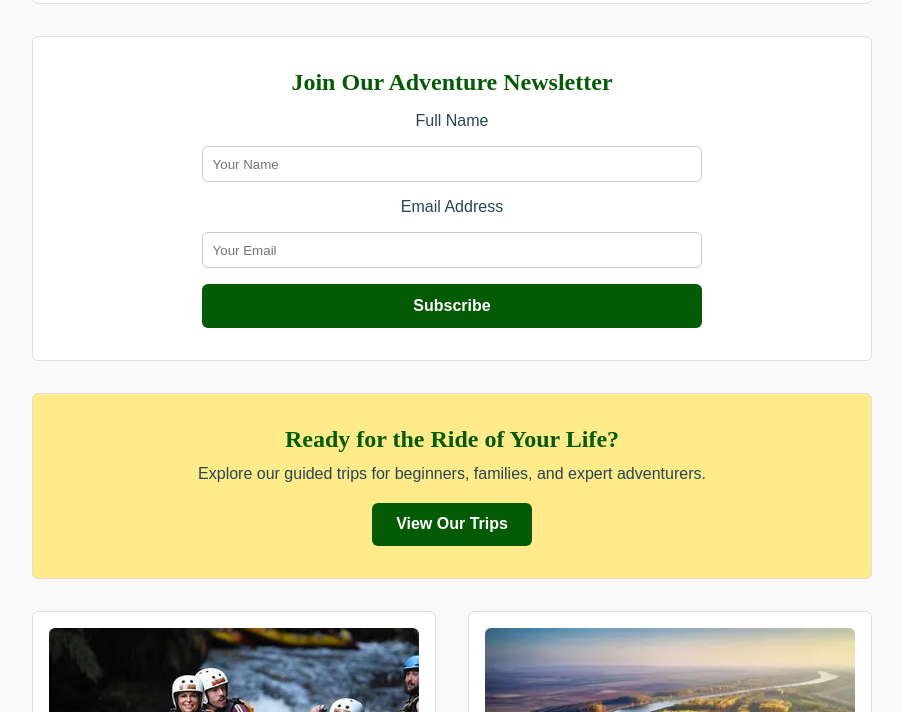
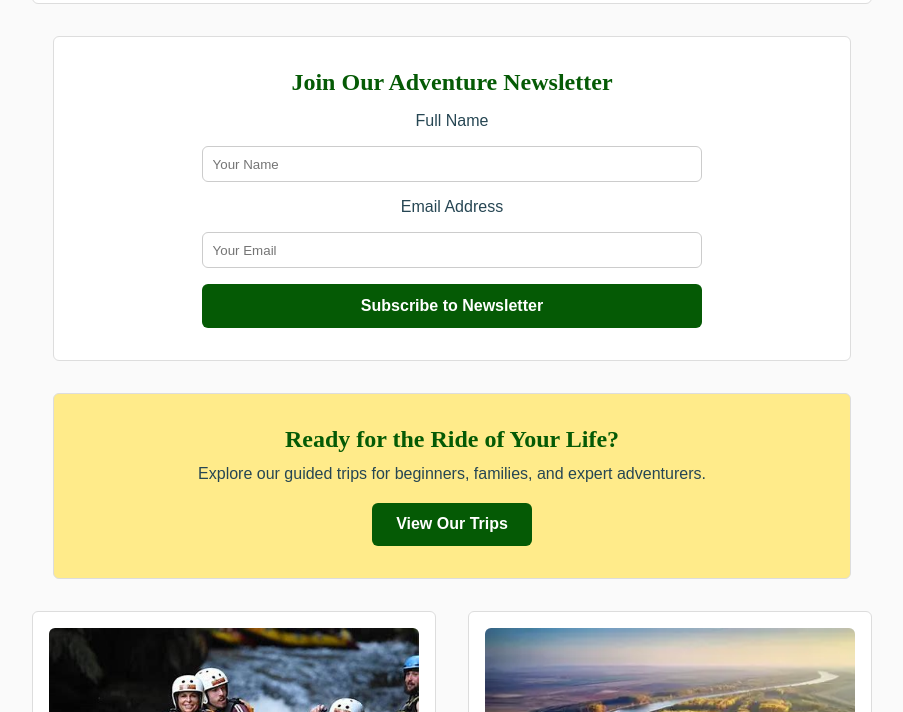
Before and after one commit to NAZBROTECH/wdd130, a plain HTML site: page wwr/index.html in a window 1280 px wide. Shown: the part 788-1500 px from the top of the page, without its empty margins (188-1091 px from the left). Drawn offline with Linux system fonts and the light colour scheme.

Commit message:
feat(home,trips): update HTML and CSS for home and trips pages
- Fixed image references and file extensions for consistency
- Improved home page hero, newsletter, CTA, and grid layout styles
- Enhanced trips page hero section, trip cards, and trips table design
- Applied consistent boxed panel styling and responsive adjustments
- Updated buttons and links for better accessibility and hover states

```diff
--- a/wwr/index.html
+++ b/wwr/index.html
@@ -25,7 +25,7 @@
   <main>
     <!-- Hero Section -->
     <section class="home-hero">
-      <img src="images/home-hero.WEBP" alt="Rafting through wild rapids">
+      <img src="images/home-hero.webp" alt="Rafting through wild rapids">
       <h1>Welcome to White Water Rafting Adventures</h1>
       <p>Thrill, nature, and unforgettable moments await you.</p>
     </section>
@@ -40,7 +40,7 @@
         <label for="email">Email Address</label>
         <input type="email" id="email" name="email" placeholder="Your Email" required>
 
-        <button type="submit">Subscribe</button>
+        <button type="submit">Subscribe to Newsletter</button>
       </form>
     </section>
 
@@ -58,7 +58,7 @@
         <p>Build lasting friendships as you conquer the river together.</p>
       </div>
       <div class="grid-item">
-        <img src="images/grid2.WEBP" alt="Scenic river view">
+        <img src="images/grid2.webp" alt="Scenic river view">
         <p>Enjoy breathtaking scenery while riding the rapids.</p>
       </div>
     </section>
--- a/wwr/styles/rafting.css
+++ b/wwr/styles/rafting.css
@@ -419,9 +419,11 @@ footer .socialmedia img {
   border-radius: 6px;
   padding: 2rem;
   margin: 2rem auto;
-  width: 840px;
+  max-width: 840px;
+  width: 95%;
   text-align: center;
 }
+
 
 .newsletter h2 {
   margin-bottom: 1rem;
@@ -464,8 +466,10 @@ footer .socialmedia img {
   border: 1px solid #ddd;
   border-radius: 6px;
   background: var(--accent2-color);
-  width: 840px;
+  max-width: 840px;
+  width: 95%;
 }
+
 
 .cta h2 {
   margin-bottom: 0.5rem;
```
Also changed, not shown: wwr/trips.html (+1 -1 lines).
